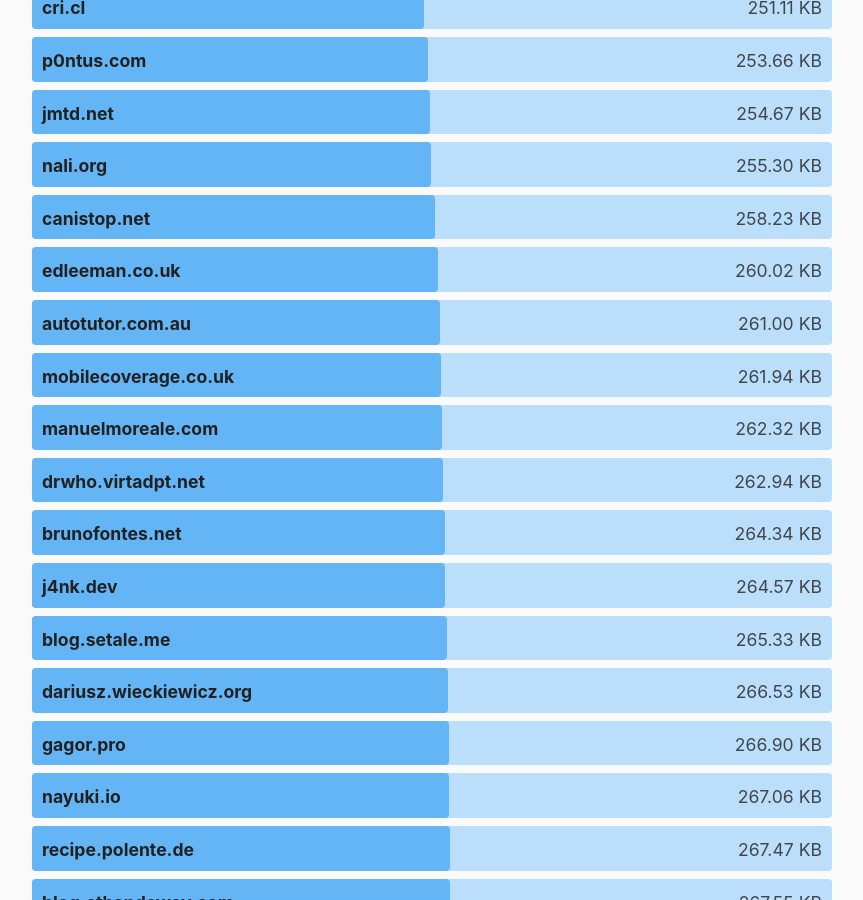
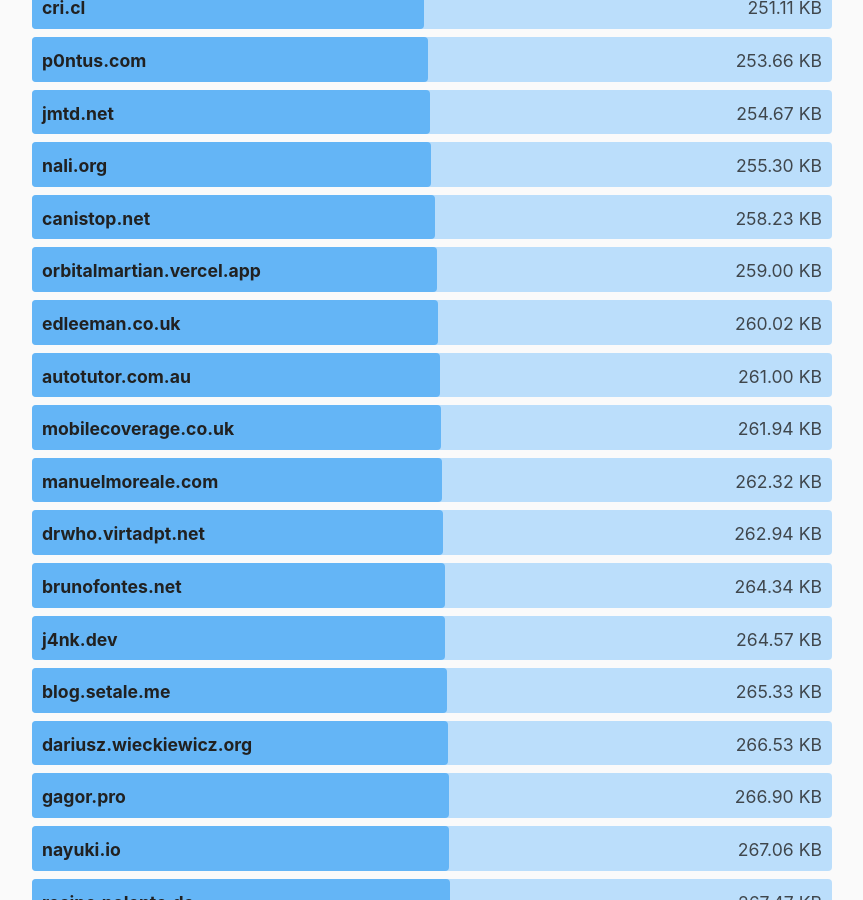
Before and after one commit to kevquirk/512kb.club, a Jekyll site: the page built from index.md, in a window 1280 px wide and 900 px high, scrolled down 38204 px. Shown: the whole window, without its empty margins (208-1071 px from the left). Built offline with Jekyll 4.4.1, drawn with Linux system fonts in a browser that asks for light colours.

Commit message:
Update sites.yml

```diff
--- a/_data/sites.yml
+++ b/_data/sites.yml
@@ -2833,6 +2833,11 @@
   size: 50.0
   last_checked: 2025-07-14
 
+- domain: orbitalmartian.vercel.app
+  url: https://orbitalmartian.vercel.app/
+  size: 259
+  last_checked: 2025-08-29
+
 - domain: order332.com
   url: https://order332.com/
   size: 372
```
